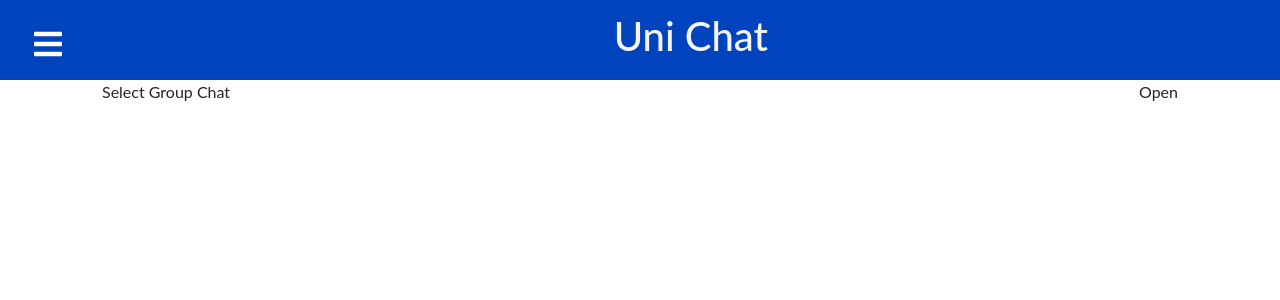
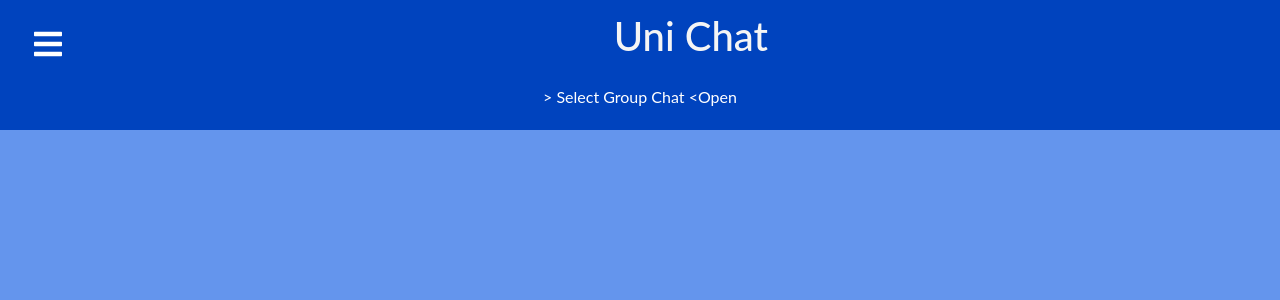
Before and after one commit to elifr/webcw2, a React (Create React App) app in the folder interface-service/: page /chats in a window 1280 px wide. Both pictures are taken after typing "Sample", "Sample" into the empty fields and a click on the button "Login". Shown: the top 300 px of the page. Built offline with nearby package versions, Linux system fonts and the light colour scheme.

Commit message:
updated interface port

```diff
--- a/interface-service/package.json
+++ b/interface-service/package.json
@@ -2,7 +2,6 @@
   "name": "interface-service",
   "version": "0.1.0",
   "private": true,
-  "proxy": "https://localhost:3000/",
   "dependencies": {
     "@testing-library/jest-dom": "^5.12.0",
     "@testing-library/react": "^11.2.7",
@@ -20,7 +19,7 @@
     "web-vitals": "^1.1.2"
   },
   "scripts": {
-    "start": "react-scripts start",
+    "start": " SET PORT=8000 && react-scripts start",
     "build": "react-scripts build",
     "test": "react-scripts test",
     "eject": "react-scripts eject"
--- a/interface-service/src/App.css
+++ b/interface-service/src/App.css
@@ -116,6 +116,31 @@
     padding: 0 20px;
 }
 
+.dropBox {
+    display:grid;
+    align-items: center;
+    align-self: center;
+    justify-content: center;
+    text-align: center;
+
+    width: 97w;
+    padding: px;
+    margin-top: 0px;
+    margin-left: 0vw;
+    margin-right: 0vw;
+    margin-bottom: 5px;
+
+    color: white;
+    border: 5px solid #0043be;
+    background-color: #0043be;
+
+}
+
+.drop-option {
+    width: 50%;
+    background: red;
+}
+
 .dd-wrapper {
     display: flex;
     min-height: 38px;
--- a/interface-service/src/App.js
+++ b/interface-service/src/App.js
@@ -9,7 +9,8 @@ function App() {
     const [id, setId] = useLocalStorage('id')
 
     return (
-        id ? <Dashboard id={id} /> : <Login onIdSubmit={setId} />
+        //<Login onIdSubmit={setId} />
+     id ? <Dashboard id={id} /> : <Login onIdSubmit={setId} />
     )
 }
 
--- a/interface-service/src/components/Dropdown.js
+++ b/interface-service/src/components/Dropdown.js
@@ -29,7 +29,7 @@ function Dropdown({ title, items = [], multiSelect = false}) {
             { open && (
                 <ul className="dd-list">
                     {items.map(item => (
-                        <li className="dd-list-item" key={item.id}>
+                        <li className="drop-option" key={item.id}>
                             <button type="button" onClick={() => handleOnClick(item)}>
                                 <span>{item.value}</span>
                             </button>
--- a/interface-service/src/pages/Chats.js
+++ b/interface-service/src/pages/Chats.js
@@ -29,10 +29,12 @@ function Chats() {
 
 
     return (
+        <body className='background'>
+            <div className='dropBox'>
+                <Dropdown title=" > Select Group Chat < " items={items} />
+            </div>
+        </body>
 
-        <div className='container'>
-            <Dropdown title="Select Group Chat" items={items} />
-        </div>
         /*
         <body className='background'>
                    <div className = "container">
--- a/interface-service/src/pages/Login.js
+++ b/interface-service/src/pages/Login.js
@@ -16,21 +16,25 @@ export default function Login({ onIdSubmit }) {
         onIdSubmit(uuidV4())
     }
 
+
     return (
+        <body className='background'>
+
+
         <Container className="align-items-center d-flex" style = {{height: '80vh'}}>
             <Form onSubmit={handleSubmit}>
                 <Form.Group>
                     <Form.Label> Enter Your Student Username</Form.Label>
                     <Form.Control type="text" ref={idRef} required />
-                    <Form.Label> Password</Form.Label>
+                    <Form.Label> Enter Your Uni Chat Password</Form.Label>
                     <Form.Control type="text" ref={idRef} required />
                 </Form.Group>
                 <Button type="submit" className = "mr-2">Login</Button>
                 <Button onClick={createNewId} variant="secondary"> Sign Up</Button>
             </Form>
         </Container>
+        </body>
 
 
     )
-    /*Dashboard()*/
 }
```
Also changed, not shown: 1 other file (tests, documents, lock files or other folders).
